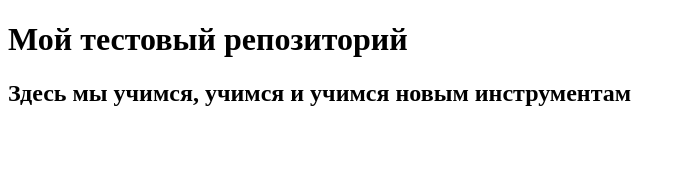
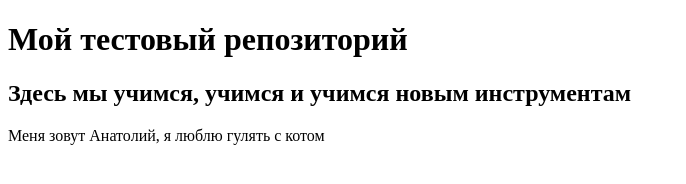
Before and after one commit to omega1996/test-repository, a plain HTML site: page index.html in a window 1280 px wide. Shown: the whole page, without its empty margins (0-686 px from the left). Drawn offline with Linux system fonts and the light colour scheme.

Commit message:
добавлена информация обо мне

```diff
--- a/index.html
+++ b/index.html
@@ -15,6 +15,9 @@
     <h2>
         Здесь мы учимся, учимся и учимся новым инструментам
     </h2>
+    <section>
+        Меня зовут Анатолий, я люблю гулять с котом
+    </section>
 </body>
 
 </html>
```
